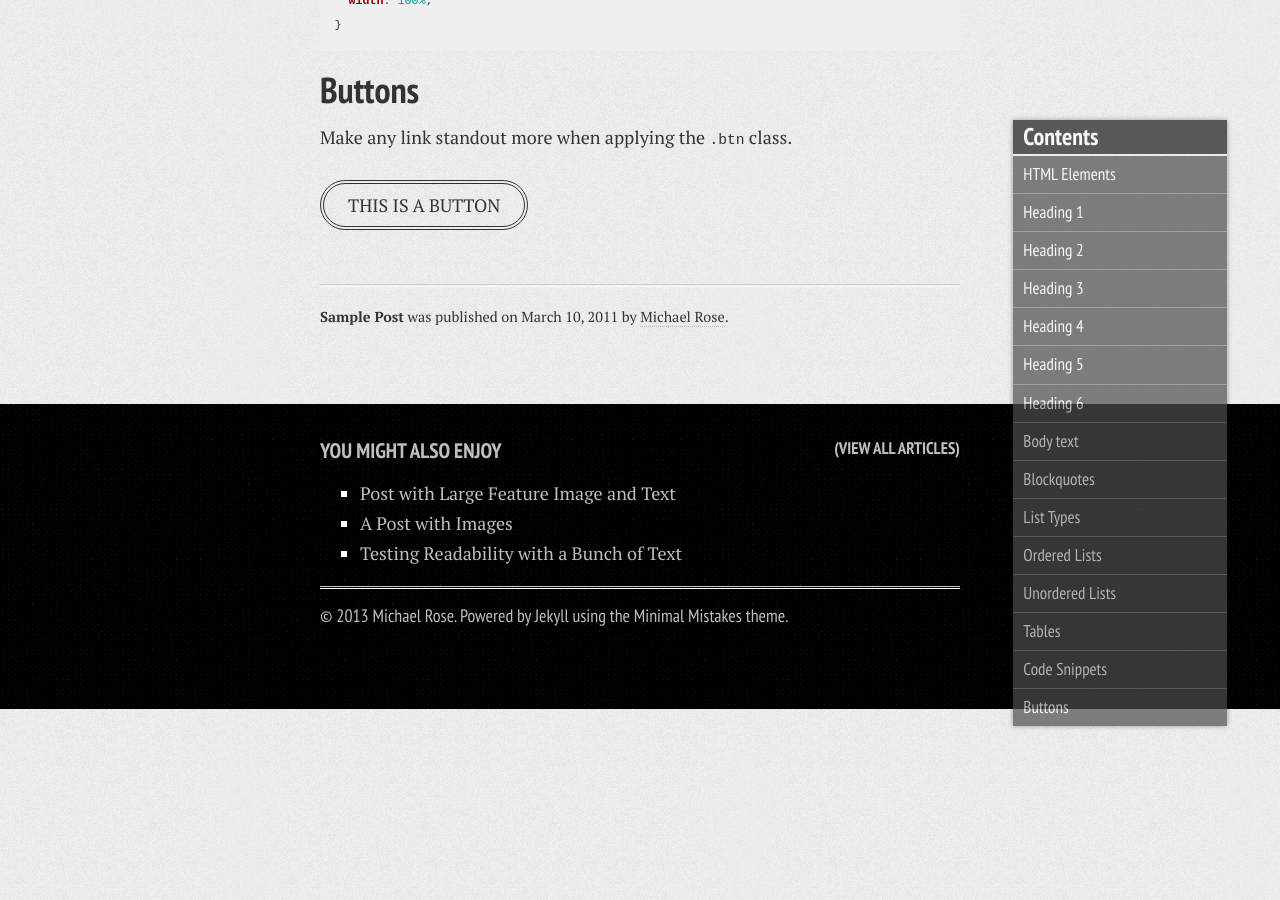
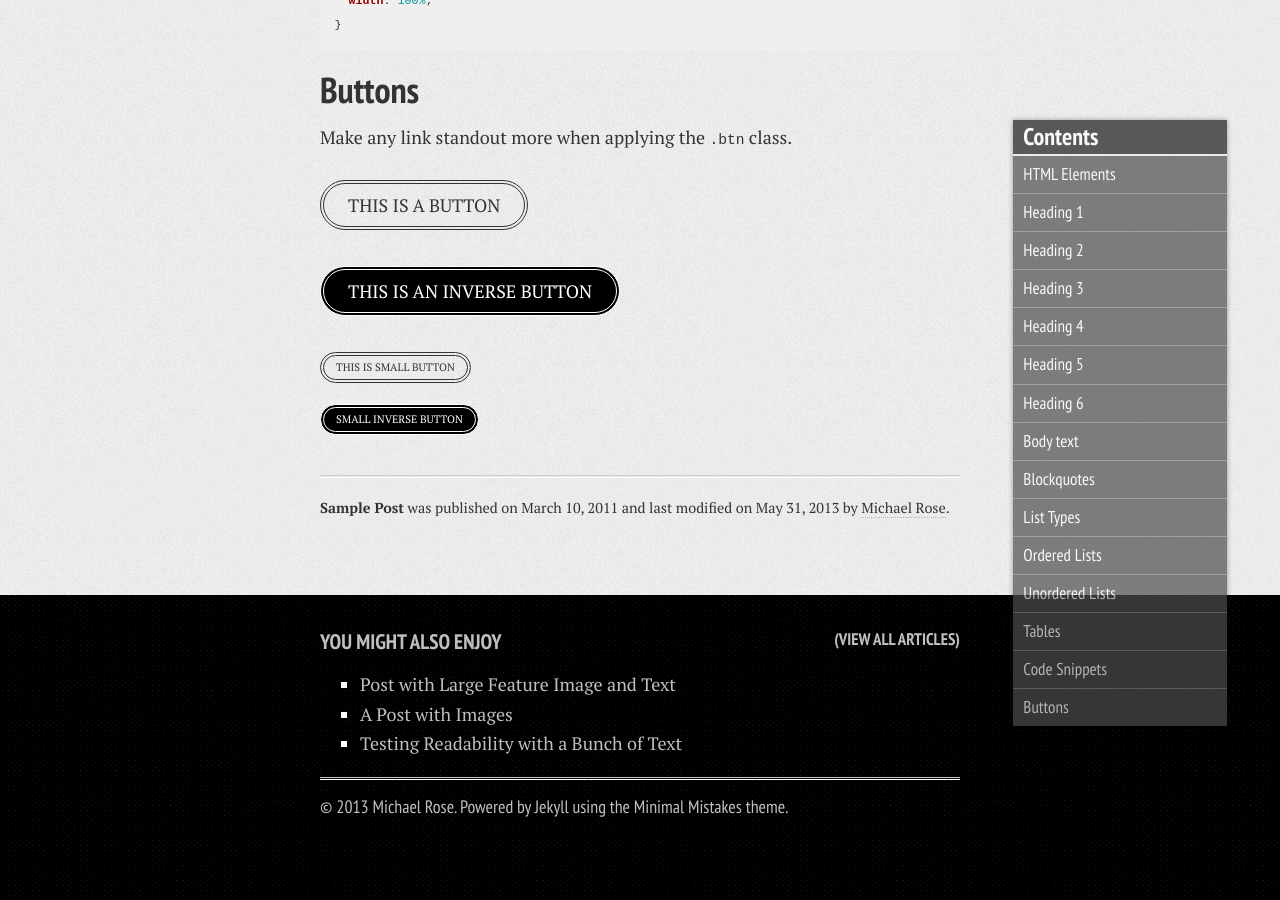
Before and after one commit to orenetar3/dgrtwo.github.com, a Jekyll site: the page built from _posts/2011-03-10-sample-post.md, in a window 1280 px wide and 900 px high, scrolled down 2757 px. Built offline with Jekyll 4.4.1, drawn with Linux system fonts in a browser that asks for light colours; nearby versions of some CDN libraries.

```diff
--- a/_posts/2011-03-10-sample-post.md
+++ b/_posts/2011-03-10-sample-post.md
@@ -2,6 +2,7 @@
 layout: post
 title: Sample Post
 description: "Just about everything you'll need to style in the theme: headings, paragraphs, blockquotes, tables, code blocks, and more."
+modified: 2013-05-31
 category: articles
 tags: [intro, beginner, jekyll, tutorial]
 image:
@@ -93,3 +94,9 @@ HTML and CSS are our tools. Mauris a ante. Suspendisse quam sem, consequat at, c
 Make any link standout more when applying the `.btn` class.
 
 <div markdown="0"><a href="#" class="btn">This is a button</a></div>
+
+<div markdown="0"><a href="#" class="btn btn-inverse">This is an inverse button</a></div>
+
+<div markdown="0"><a href="#" class="btn btn-small">This is small button</a></div>
+
+<div markdown="0"><a href="#" class="btn btn-inverse btn-small">Small inverse button</a></div>
--- a/feed.xml
+++ b/feed.xml
@@ -21,9 +21,8 @@ layout: none
   <title type="html"><![CDATA[{{ post.title | cdata_escape }}]]></title>
   <link rel="alternate" type="text/html" href="{{ site.url }}{{ post.url }}" />
   <id>{{ site.url }}{{ post.id }}</id>
-  {% if post.modified %}<updated>{{ post.modified | date_to_xmlschema }}</updated>
   <published>{{ post.date | date_to_xmlschema }}</published>
-  {% else %}<updated>{{ post.date | date_to_xmlschema }}</updated>{% endif %}
+  {% if post.modified %}<updated>{{ post.modified | to_xmlschema }}</updated>{% endif %}
   <author>
     <name>{{ site.owner.name }}</name>
     <uri>{{ site.url }}/</uri>
```
